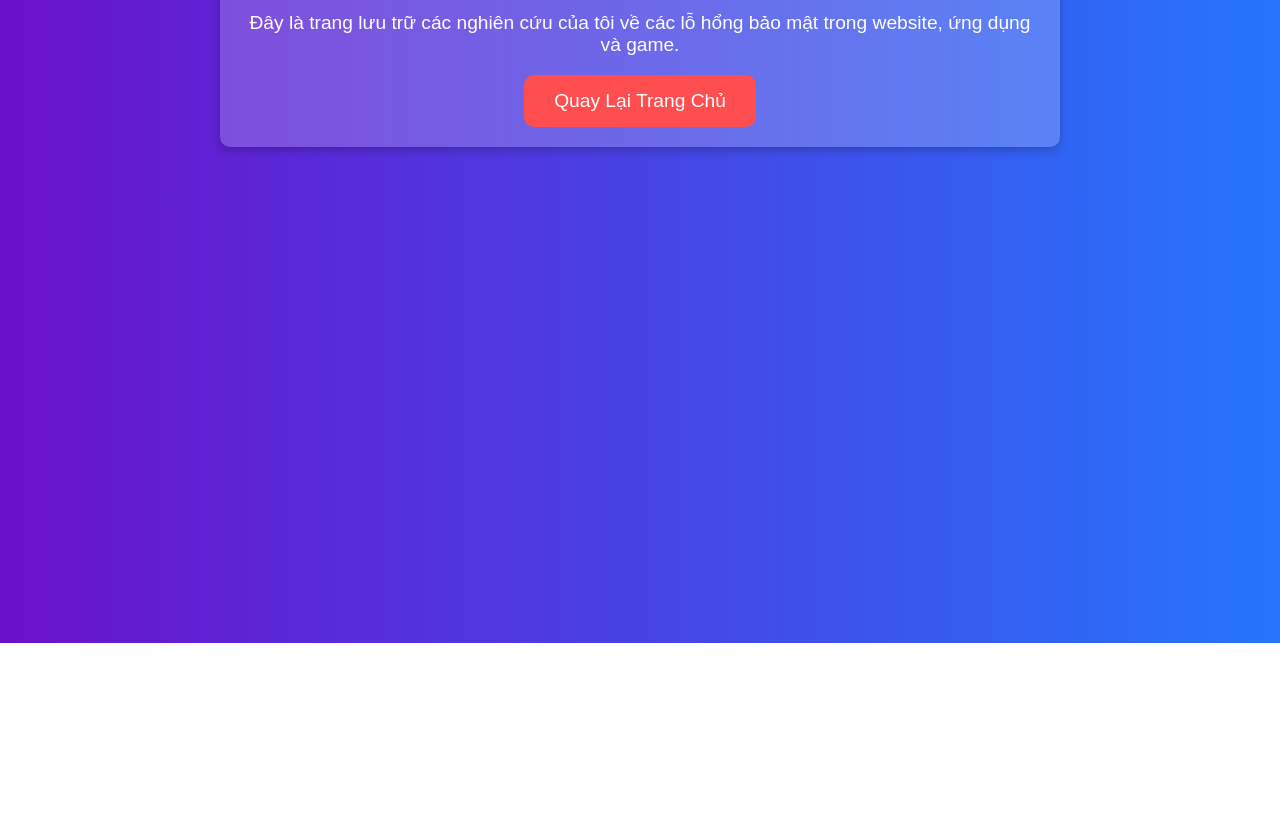
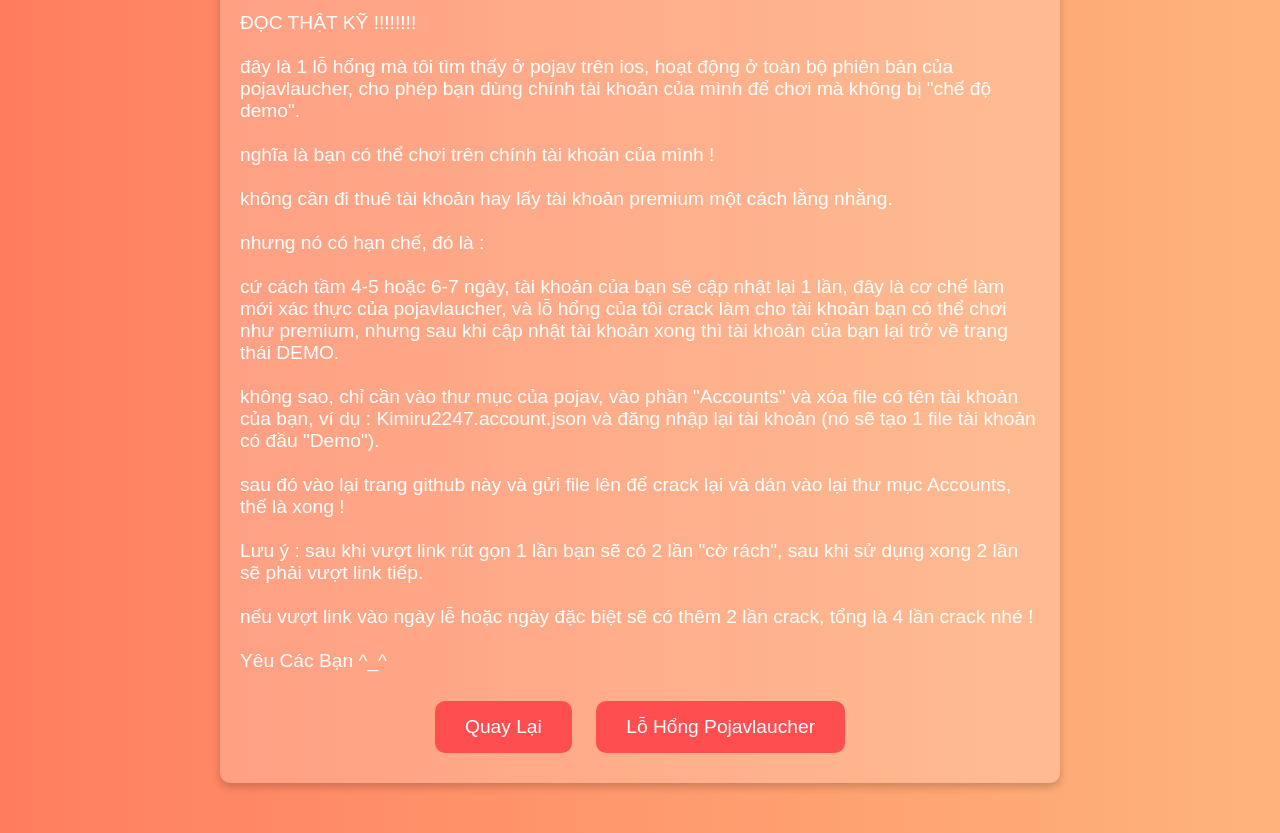
Before and after one commit to TheLazyGap2412/TheLazyGap2412.github.io, a plain HTML site: page ProjectGap/index.html in a window 1280 px wide. Shown: the part 157-990 px from the top of the page. Before the commit the page ends 800 px from the top, so only its background shows below. Drawn offline with Linux system fonts and the light colour scheme.

Commit message:
Update index.html

```diff
--- a/ProjectGap/index.html
+++ b/ProjectGap/index.html
@@ -3,13 +3,13 @@
 <head>
     <meta charset="UTF-8">
     <meta name="viewport" content="width=device-width, initial-scale=1.0">
-    <title>Dự Án Về Các Lỗ Hổng</title>
+    <title>Lỗ Hổng Pojavlaucher</title>
     <style>
         body {
             font-family: Arial, sans-serif;
             margin: 0;
             padding: 0;
-            background: linear-gradient(to right, #6a11cb, #2575fc);
+            background: linear-gradient(to right, #ff7e5f, #feb47b);
             text-align: center;
             color: white;
         }
@@ -28,8 +28,10 @@
         p {
             font-size: 1.2em;
             animation: fadeIn 3s;
+            text-align: left;
+            white-space: pre-line;
         }
-        .back-button {
+        .button {
             background: #ff4e50;
             border: none;
             padding: 15px 30px;
@@ -38,8 +40,9 @@
             cursor: pointer;
             border-radius: 10px;
             transition: 0.3s;
+            margin: 10px;
         }
-        .back-button:hover {
+        .button:hover {
             background: #fc913a;
         }
         @keyframes fadeIn {
@@ -50,9 +53,30 @@
 </head>
 <body>
     <div class="container">
-        <h1>Dự Án Về Các Lỗ Hổng</h1>
-        <p>Đây là trang lưu trữ các nghiên cứu của tôi về các lỗ hổng bảo mật trong website, ứng dụng và game.</p>
-        <button class="back-button" onclick="location.href='https://TheLazyGap2412.github.io'">Quay Lại Trang Chủ</button>
+        <h1>Lỗ Hổng Pojavlaucher</h1>
+        <p>ĐỌC THẬT KỸ !!!!!!!!
+
+        đây là 1 lỗ hổng mà tôi tìm thấy ở pojav trên ios, hoạt động ở toàn bộ phiên bản của pojavlaucher, cho phép bạn dùng chính tài khoản của mình để chơi mà không bị "chế độ demo".
+
+        nghĩa là bạn có thể chơi trên chính tài khoản của mình !
+
+        không cần đi thuê tài khoản hay lấy tài khoản premium một cách lằng nhằng.
+
+        nhưng nó có hạn chế, đó là :
+
+        cứ cách tầm 4-5 hoặc 6-7 ngày, tài khoản của bạn sẽ cập nhật lại 1 lần, đây là cơ chế làm mới xác thực của pojavlaucher, và lỗ hổng của tôi crack làm cho tài khoản bạn có thể chơi như premium, nhưng sau khi cập nhật tài khoản xong thì tài khoản của bạn lại trở về trạng thái DEMO.
+
+        không sao, chỉ cần vào thư mục của pojav, vào phần "Accounts" và xóa file có tên tài khoản của bạn, ví dụ : Kimiru2247.account.json và đăng nhập lại tài khoản (nó sẽ tạo 1 file tài khoản có đầu "Demo").
+
+        sau đó vào lại trang github này và gửi file lên để crack lại và dán vào lại thư mục Accounts, thế là xong !
+
+        Lưu ý : sau khi vượt link rút gọn 1 lần bạn sẽ có 2 lần "cờ rách", sau khi sử dụng xong 2 lần sẽ phải vượt link tiếp.
+
+        nếu vượt link vào ngày lễ hoặc ngày đặc biệt sẽ có thêm 2 lần crack, tổng là 4 lần crack nhé !
+
+        Yêu Các Bạn ^_^</p>
+        <button class="button" onclick="location.href='https://TheLazyGap2412.github.io/ProjectGap'">Quay Lại</button>
+        <button class="button" onclick="location.href='https://TheLazyGap2412.github.io/ProjectGap/PojaGap'">Lỗ Hổng Pojavlaucher</button>
     </div>
 </body>
 </html>
```
